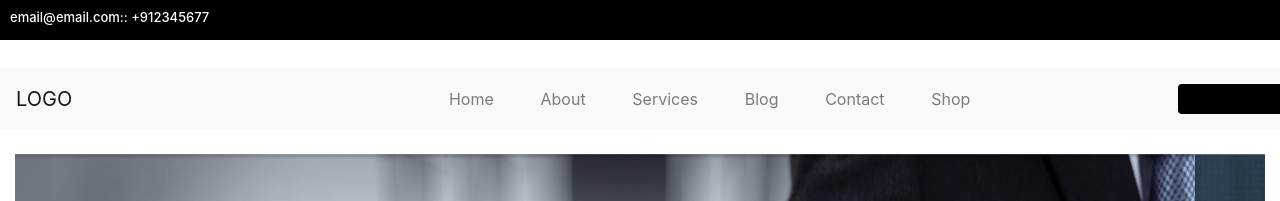
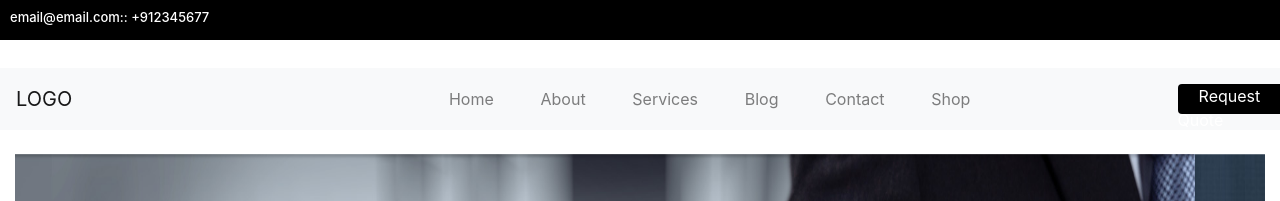
Before and after one commit to shrajel/sample, a plain HTML site: page index.html in a window 1280 px wide. Shown: the top 201 px of the page. Drawn offline with nearby package versions, Linux system fonts and the light colour scheme.

Commit message:
Update style.css

```diff
--- a/css/style.css
+++ b/css/style.css
@@ -20,6 +20,10 @@
     background-color: black;
     width: 150px;
     height: 30px;
+}
+.btn-wrapper a{
+    color: white!important;
+    padding: 14%;
 }
 
 
```
